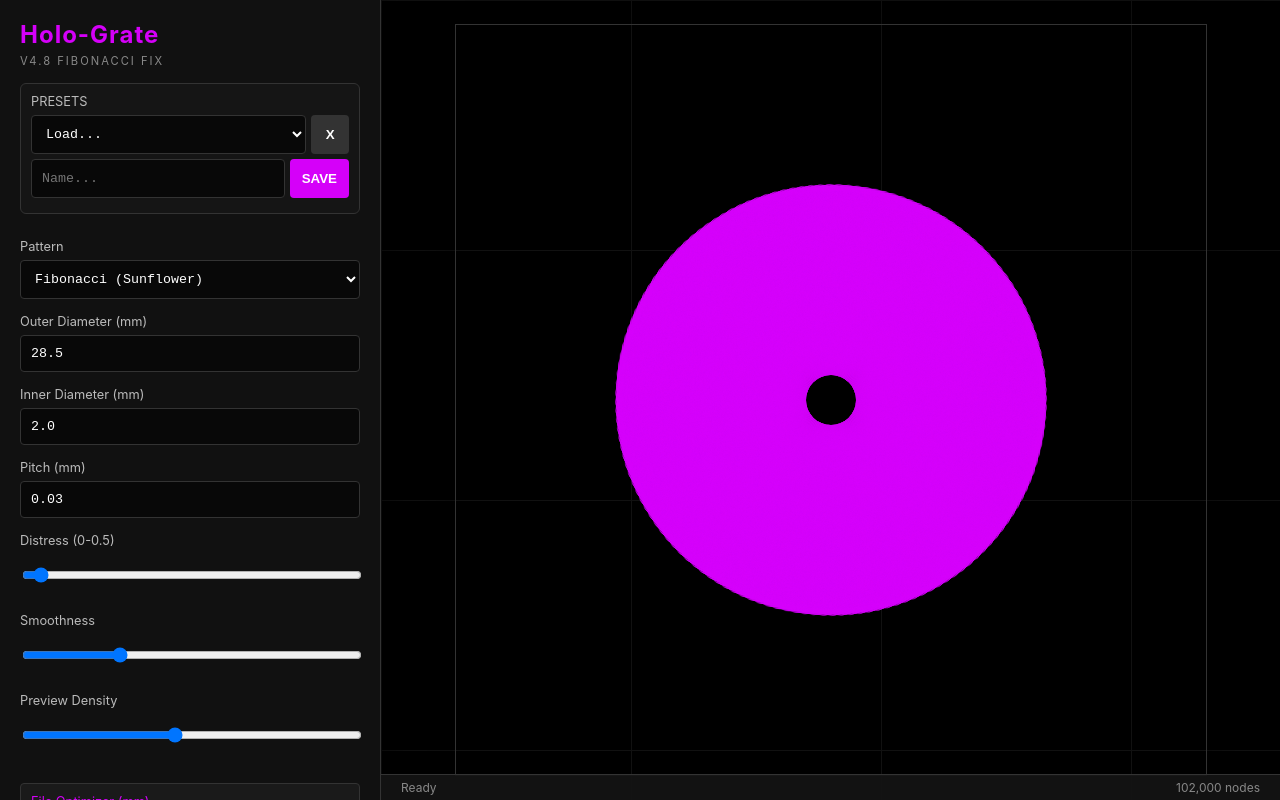
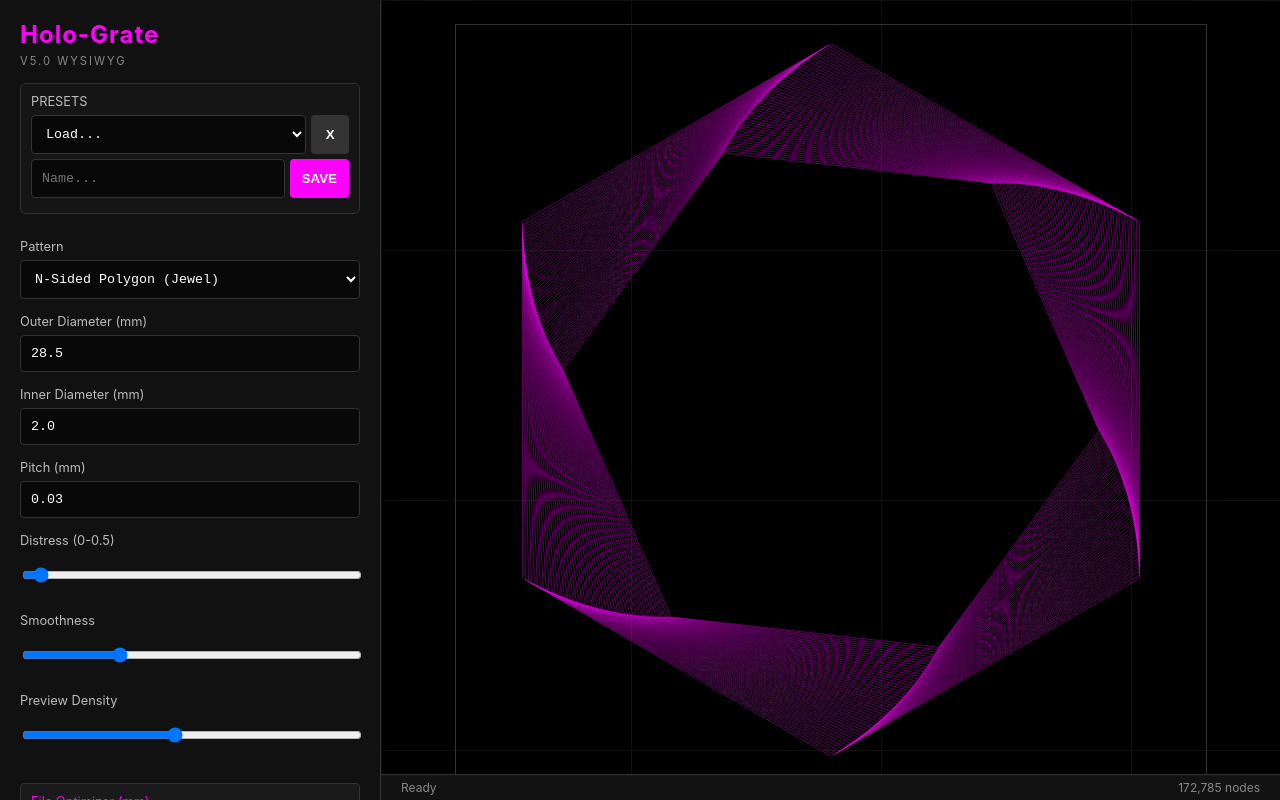
Before and after one commit to TankrustSr/Holo-guilloche, a plain HTML site: page index.html in a window 1280 px wide. Drawn offline with Linux system fonts and the light colour scheme; animation ran at ten frames a second.

Commit message:
Add files via upload

```diff
--- a/index.html
+++ b/index.html
@@ -3,11 +3,11 @@
 <head>
     <meta charset="UTF-8">
     <meta name="viewport" content="width=device-width, initial-scale=1.0">
-    <title>Holo-Grate v4.8 (Fibonacci Fix)</title>
+    <title>Holo-Grate v5.0 (WYSIWYG)</title>
     <style>
         :root {
             --bg: #050505; --panel: #111; --text: #ddd;
-            --accent: #d500f9; /* Purple for Fibonacci */
+            --accent: #ff00ff; /* Magenta */
             --border: #333; --danger: #ff1744; --success: #00e676;
         }
         body { font-family: -apple-system, BlinkMacSystemFont, "Segoe UI", Roboto, sans-serif; background: var(--bg); color: var(--text); display: flex; height: 100vh; margin: 0; overflow: hidden; }
@@ -60,7 +60,7 @@
 </div>
 
 <div class="controls">
-    <div><h2>Holo-Grate</h2><div class="subtitle">v4.8 Fibonacci Fix</div></div>
+    <div><h2>Holo-Grate</h2><div class="subtitle">v5.0 WYSIWYG</div></div>
 
     <div class="preset-container">
         <label>PRESETS</label>
@@ -76,10 +76,10 @@
 
     <div class="control-group"><label>Pattern</label>
         <select id="patternType" onchange="requestUpdate()">
-            <option value="fibonacci">Fibonacci (Sunflower)</option>
+            <option value="polygon">N-Sided Polygon (Jewel)</option>
             <option value="guilloche">Guilloché (Sine Wave)</option>
             <option value="basket">Basket Weave (Triangle)</option>
-            <option value="polygon">N-Sided Polygon (Jewel)</option>
+            <option value="fibonacci">Fibonacci (Sunflower)</option>
             <option value="rose">Concentric Rose (Sacred)</option>
             <option value="spiral">Archimedean Spiral</option>
         </select>
@@ -99,25 +99,27 @@
             <div style="flex:2"><input type="number" id="minDist" value="0.01" step="0.001"></div>
             <div style="flex:1; align-self:center; font-size:0.7em; color:#888;">Min Dist</div>
         </div>
-        <div style="font-size:0.7em; color:#666; margin-top:4px;">Auto-enabled for Fibonacci.</div>
+        <div style="font-size:0.7em; color:#666; margin-top:4px;">Set 0.01 to reduce file size safely.</div>
     </div>
 
     <div id="guillocheParams" class="specific-params" style="display:none">
         <label style="color:var(--accent)">Guilloché Modulation</label>
         <div class="control-group"><label>Frequency</label><div class="dual-input"><div><span class="dual-label">Inner</span><input type="number" id="gFreqStart" value="16" oninput="requestUpdate()"></div><div><span class="dual-label">Outer</span><input type="number" id="gFreqEnd" value="16" oninput="requestUpdate()"></div></div></div>
         <div class="control-group"><label>Amplitude</label><div class="dual-input"><div><span class="dual-label">Inner</span><input type="number" id="gAmpStart" value="0.5" step="0.1" oninput="requestUpdate()"></div><div><span class="dual-label">Outer</span><input type="number" id="gAmpEnd" value="1.5" step="0.1" oninput="requestUpdate()"></div></div></div>
+        <div class="control-group"><label>Phase Offset (Deg)</label><input type="number" id="gPhase" value="0" step="15" oninput="requestUpdate()"></div>
     </div>
 
     <div id="basketParams" class="specific-params" style="display:none">
         <label style="color:var(--accent)">Basket Modulation</label>
         <div class="control-group"><label>Frequency</label><div class="dual-input"><div><span class="dual-label">Inner</span><input type="number" id="bFreqStart" value="20" oninput="requestUpdate()"></div><div><span class="dual-label">Outer</span><input type="number" id="bFreqEnd" value="20" oninput="requestUpdate()"></div></div></div>
         <div class="control-group"><label>Amplitude</label><div class="dual-input"><div><span class="dual-label">Inner</span><input type="number" id="bAmpStart" value="1.0" step="0.1" oninput="requestUpdate()"></div><div><span class="dual-label">Outer</span><input type="number" id="bAmpEnd" value="1.0" step="0.1" oninput="requestUpdate()"></div></div></div>
+        <div class="control-group"><label>Phase Offset (Deg)</label><input type="number" id="bPhase" value="0" step="15" oninput="requestUpdate()"></div>
     </div>
 
-    <div id="polyParams" class="specific-params" style="display:none">
+    <div id="polyParams" class="specific-params">
         <label style="color:var(--accent)">Polygon Settings</label>
         <div class="control-group"><label>Sides (Min 3)</label><input type="number" id="polySides" value="6" min="3" oninput="requestUpdate()"></div>
-        <div class="control-group"><label>Rotation</label><div class="dual-input"><div><span class="dual-label">Start</span><input type="number" id="polyRotStart" value="0" step="5" oninput="requestUpdate()"></div><div><span class="dual-label">End</span><input type="number" id="polyRotEnd" value="0" step="5" oninput="requestUpdate()"></div></div></div>
+        <div class="control-group"><label>Rotation Twist</label><div class="dual-input"><div><span class="dual-label">Start</span><input type="number" id="polyRotStart" value="0" step="5" oninput="requestUpdate()"></div><div><span class="dual-label">End</span><input type="number" id="polyRotEnd" value="90" step="5" oninput="requestUpdate()"></div></div></div>
         <div class="control-group"><label><input type="checkbox" id="polyCurve" onchange="requestUpdate()" style="width:auto"> Curved Sides?</label></div>
         <div id="polyCurveControl" class="control-group" style="display:none"><label>Curve Morph</label><div class="dual-input"><div><span class="dual-label">Start</span><input type="number" id="polyCurveStart" value="0.5" step="0.1" oninput="requestUpdate()"></div><div><span class="dual-label">End</span><input type="number" id="polyCurveEnd" value="0.5" step="0.1" oninput="requestUpdate()"></div></div></div>
     </div>
@@ -146,8 +148,8 @@
 
 <script>
     // PRESETS
-    const STORAGE_KEY="holoGrate_v4.8_presets", CURR_KEY="holoGrate_v4.8_curr";
-    const IDS = ["patternType","size","innerSize","pitch","distress","fidelity","minDist","polySides","polyRotStart","polyRotEnd","polyCurve","polyCurveStart","polyCurveEnd","bFreqStart","bFreqEnd","bAmpStart","bAmpEnd","gFreqStart","gFreqEnd","gAmpStart","gAmpEnd","n","d"];
+    const STORAGE_KEY="holoGrate_v5.0_presets", CURR_KEY="holoGrate_v5.0_curr";
+    const IDS = ["patternType","size","innerSize","pitch","distress","fidelity","minDist","polySides","polyRotStart","polyRotEnd","polyCurve","polyCurveStart","polyCurveEnd","bFreqStart","bFreqEnd","bAmpStart","bAmpEnd","bPhase","gFreqStart","gFreqEnd","gAmpStart","gAmpEnd","gPhase","n","d"];
     function initPresets(){
         const sel=document.getElementById("presetSelect"); const d=JSON.parse(localStorage.getItem(STORAGE_KEY)||"{}");
         sel.innerHTML='<option value="">Load...</option>';
@@ -187,7 +189,8 @@
         const paramT = getT(rMod, job.rMin, job.rMax);
         const amp = lerp(job.aS, job.aE, paramT);
         const freq = lerp(job.fS, job.fE, paramT);
-        const phase = (t/job.genR) * Math.PI * freq;
+        const phaseOffset = (job.phaseDeg || 0) * Math.PI / 180;
+        const phase = ((t/job.genR) * Math.PI * freq) + phaseOffset;
         if(job.type==="basket_line") return p + ((2/Math.PI)*Math.asin(Math.sin(phase))*amp);
         return p + Math.sin(phase)*amp;
     }
@@ -207,7 +210,7 @@
         const pxPerMM=(dispSize*0.95)/od; const gridSize=10*pxPerMM; document.getElementById("bgGrid").style.backgroundSize=`${gridSize}px ${gridSize}px`;
         const cx=dispSize/2; const cy=dispSize/2; const or=od/2; const ir=id/2;
 
-        ctx.strokeStyle= (type==="fibonacci") ? "#d500f9" : "#2979ff";
+        ctx.strokeStyle= (type==="fibonacci") ? "#d500f9" : "#ff00ff";
         ctx.lineWidth=0.5; ctx.globalAlpha=0.8;
         ctx.save(); ctx.beginPath(); ctx.arc(cx, cy, or*pxPerMM, 0, Math.PI*2, false); if(ir>0) ctx.arc(cx, cy, ir*pxPerMM, 0, Math.PI*2, true); ctx.clip();
         nodes=0; const stepMM=1/fidelity;
@@ -217,11 +220,12 @@
             const isB=type==="basket"; const prefix=isB?"b":"g";
             const fS=parseFloat(document.getElementById(prefix+"FreqStart").value); const fE=parseFloat(document.getElementById(prefix+"FreqEnd").value);
             const aS=parseFloat(document.getElementById(prefix+"AmpStart").value); const aE=parseFloat(document.getElementById(prefix+"AmpEnd").value);
+            const phase=parseFloat(document.getElementById(prefix+"Phase").value);
             const passes=[45,-45]; const overscan=or*1.5;
             passes.forEach(deg=>{
                 const rad=deg*Math.PI/180; let p=-overscan;
                 while(p<=overscan){
-                    q.push({type:isB?"basket_line":"guilloche_line", p:p, angle:rad, fS:fS, fE:fE, aS:aS, aE:aE, genR:overscan, cx:cx, cy:cy, scale:pxPerMM, step:stepMM, distress:distress, rMin:ir, rMax:or});
+                    q.push({type:isB?"basket_line":"guilloche_line", p:p, angle:rad, fS:fS, fE:fE, aS:aS, aE:aE, phaseDeg:phase, genR:overscan, cx:cx, cy:cy, scale:pxPerMM, step:stepMM, distress:distress, rMin:ir, rMax:or});
                     p+=activePitch;
                 }
             });
@@ -237,7 +241,6 @@
         }
         else if(type==="fibonacci"){
             const maxN=Math.pow(or/activePitch,2); const startN=Math.pow(ir/activePitch,2);
-            // FIB PREVIEW: Use simpler steps
             q.push({type:"fib", n:startN, maxN:maxN, c:activePitch, cx:cx, cy:cy, scale:pxPerMM, fidelity:fidelity, distress:distress});
         }
         else if(type==="spiral"){
@@ -246,8 +249,14 @@
         }
         else if(type==="polygon"){
             const sides=Math.max(3, parseInt(document.getElementById("polySides").value));
+            const rS=parseFloat(document.getElementById("polyRotStart").value); const rE=parseFloat(document.getElementById("polyRotEnd").value);
+            const isC=document.getElementById("polyCurve").checked;
+            const cS=parseFloat(document.getElementById("polyCurveStart").value); const cE=parseFloat(document.getElementById("polyCurveEnd").value);
             const radStep=activePitch/Math.cos(Math.PI/sides); let r=or;
-            while(r>=ir){ q.push({type:"poly_preview", sides:sides, r:r, cx:cx, cy:cy, scale:pxPerMM}); r-=radStep; }
+            while(r>=ir){
+                q.push({type:"poly", r:r, sides:sides, rS:rS, rE:rE, isC:isC, cS:cS, cE:cE, cx:cx, cy:cy, scale:pxPerMM, fidelity:fidelity, distress:distress, rMin:ir, rMax:or});
+                r-=radStep;
+            }
         }
         processQ();
     }
@@ -297,15 +306,39 @@
                 const x=job.cx+r*Math.cos(th)*job.scale; const y=job.cy+r*Math.sin(th)*job.scale;
                 if(isGap()) ctx.moveTo(x,y);
                 else { if(!job.lastX) ctx.moveTo(x,y); else ctx.lineTo(x,y); nodes++; ops++; }
-                job.lastX=x; job.n+=0.2; // Preview speed factor
+                job.lastX=x; job.n+=0.2;
             }
             return {done:job.n>=job.maxN, ops:ops};
         }
-        else if(job.type==="poly_preview"){
-            for(let i=0; i<=job.sides; i++){
-                const th = i * 2 * Math.PI / job.sides; const x=job.cx+(job.r*Math.cos(th))*job.scale; const y=job.cy+(job.r*Math.sin(th))*job.scale;
-                if(i===0) ctx.moveTo(x,y); else ctx.lineTo(x,y); nodes++; ops++;
+        else if(job.type==="poly"){
+            // FULL POLY PREVIEW MATH (Fixed from v4.0)
+            const paramT = getT(job.r, job.rMin, job.rMax);
+            const rot = lerp(job.rS, job.rE, paramT); const rad = rot*Math.PI/180;
+            const curve = lerp(job.cS, job.cE, paramT);
+
+            const sideLen = 2*job.r*Math.sin(Math.PI/job.sides);
+            const steps = Math.max(2, Math.ceil(sideLen * (1+Math.abs(curve))*job.fidelity));
+
+            for(let i=0; i<job.sides; i++){
+                const t1 = rad + (i*2*Math.PI/job.sides); const x1=job.r*Math.cos(t1); const y1=job.r*Math.sin(t1);
+                const t2 = rad + ((i+1)*2*Math.PI/job.sides); const x2=job.r*Math.cos(t2); const y2=job.r*Math.sin(t2);
+
+                const mx=(x1+x2)/2; const my=(y1+y2)/2;
+                const dist=Math.sqrt(mx*mx+my*my); const nx=mx/dist; const ny=my/dist;
+                const cpx = mx + nx*(sideLen*curve*0.5); const cpy = my + ny*(sideLen*curve*0.5);
+
+                for(let k=0; k<=steps; k++){
+                    const t = k/steps; const inv = 1-t;
+                    let fx, fy;
+                    if(!job.isC || curve===0){ fx=x1+(x2-x1)*t; fy=y1+(y2-y1)*t; }
+                    else { fx = (inv*inv*x1) + (2*inv*t*cpx) + (t*t*x2); fy = (inv*inv*y1) + (2*inv*t*cpy) + (t*t*y2); }
+
+                    const sx = job.cx+fx*job.scale; const sy = job.cy+fy*job.scale;
+                    if(i===0 && k===0) ctx.moveTo(sx,sy);
+                    else { if(isGap()) ctx.moveTo(sx,sy); else { ctx.lineTo(sx,sy); nodes++; ops++; } }
+                }
             }
+            ctx.closePath();
             return {done:true, ops:ops};
         }
         else if(job.type==="spiral"){
@@ -335,10 +368,9 @@
 
         // OPTIMIZATION
         let minD = parseFloat(document.getElementById("minDist").value) || 0;
-        // FORCE OPTIMIZATION FOR FIBONACCI
         if(type==="fibonacci" && minD < 0.005) minD = 0.005;
+        const MIN_DIST_SQ = minD * minD;
 
-        const MIN_DIST_SQ = minD * minD;
         const or=od/2; const ir=id/2; const cx=or; const cy=or;
         const YIELD_MS=12; let lastYield=performance.now();
         async function checkYield(){ if(performance.now()-lastYield>YIELD_MS){ await new Promise(r=>setTimeout(r,0)); lastYield=performance.now(); } }
@@ -370,6 +402,7 @@
                 const isB=type==="basket"; const prefix=isB?"b":"g";
                 const fS=parseFloat(document.getElementById(prefix+"FreqStart").value); const fE=parseFloat(document.getElementById(prefix+"FreqEnd").value);
                 const aS=parseFloat(document.getElementById(prefix+"AmpStart").value); const aE=parseFloat(document.getElementById(prefix+"AmpEnd").value);
+                const phase=parseFloat(document.getElementById(prefix+"Phase").value);
                 const passes=[45,-45]; const overscan=or*1.5;
                 let totalSteps=passes.length*(2*overscan/pitch); let currStep=0;
                 for(const deg of passes){
@@ -379,7 +412,7 @@
                         for(let i=0; i<=pts; i++){
                             const t=(i/pts)*2*overscan-overscan;
                             const rMod=Math.sqrt(t*t + p*p);
-                            const jobMock={rMin:ir, rMax:or, fS:fS, fE:fE, aS:aS, aE:aE, genR:overscan, type:isB?"basket_line":"guilloche_line"};
+                            const jobMock={rMin:ir, rMax:or, fS:fS, fE:fE, aS:aS, aE:aE, phaseDeg:phase, genR:overscan, type:isB?"basket_line":"guilloche_line"};
                             const rawY=getWaveY(jobMock, t, p, rMod);
                             const rx=t*Math.cos(rad)-rawY*Math.sin(rad);
                             const ry=t*Math.sin(rad)+rawY*Math.cos(rad);
@@ -398,10 +431,8 @@
                     const len=maxTheta*r; const steps=Math.ceil(len*fidelity);
                     let penDown=false;
                     for(let i=0; i<=steps; i++){
-                        const th=(i/steps)*maxTheta;
-                        const rRaw=r*Math.cos((n/d)*th);
+                        const th=(i/steps)*maxTheta; const rRaw=r*Math.cos((n/d)*th);
                         if(Math.abs(rRaw)<ir){ penDown=false; continue; }
-
                         const x=cx+rRaw*Math.cos(th); const y=cy+rRaw*Math.sin(th);
                         pt(x,y, !penDown); penDown=true;
                         if(i%1000===0) await checkYield();
@@ -417,11 +448,7 @@
                     const r=pitch*Math.sqrt(n); const th=n*gAngle;
                     const x=cx+r*Math.cos(th); const y=cy+r*Math.sin(th);
                     pt(x,y, isFirst); isFirst=false;
-                    let rSafe=Math.max(r,0.05);
-                    // FIXED: Dynamic step limit
-                    let step = stepMM/rSafe;
-                    if(step < 0.1) step = 0.1; // LIMIT detail
-                    n+=step;
+                    let rSafe=Math.max(r,0.05); n+=stepMM/rSafe;
                     if(exportNodes%5000===0){ await checkYield(); status.innerText=`Nodes: ${exportNodes.toLocaleString()}`; }
                 }
             }
@@ -448,9 +475,11 @@
                     const curve = lerp(cS, cE, paramT);
                     const sideLen = 2*r*Math.sin(Math.PI/sides); const arcLenEst = sideLen * (1 + (isC?Math.abs(curve):0)*0.5);
                     const segments = Math.max(4, Math.ceil(arcLenEst * fidelity));
+
                     for(let i=0; i<sides; i++){
                         const t1=rad+(i*2*Math.PI/sides); const x1=r*Math.cos(t1); const y1=r*Math.sin(t1);
                         const t2=rad+((i+1)*2*Math.PI/sides); const x2=r*Math.cos(t2); const y2=r*Math.sin(t2);
+
                         if(!isC || curve===0){
                             for(let k=0; k<=segments; k++){
                                 const t=k/segments; const px=cx+x1+(x2-x1)*t; const py=cy+y1+(y2-y1)*t;
@@ -479,7 +508,7 @@
             const finalBlob = new Blob(blobs, {type:"image/svg+xml"});
             const url = URL.createObjectURL(finalBlob);
             const a = document.createElement("a"); a.href = url;
-            a.download = `holo_v4.8_${type}.svg`; document.body.appendChild(a); a.click(); document.body.removeChild(a);
+            a.download = `holo_v5.0_${type}.svg`; document.body.appendChild(a); a.click(); document.body.removeChild(a);
 
         } catch(e) { alert("Export Error: "+e.message); } finally { btn.disabled=false; overlay.classList.remove("active"); }
     }
```
